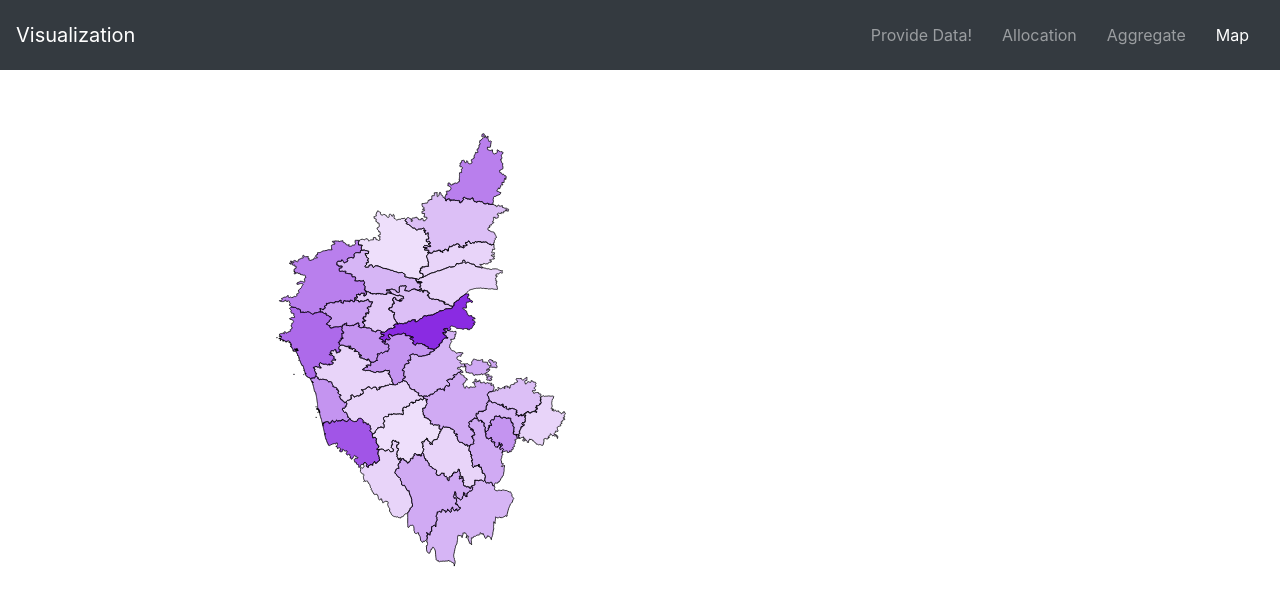
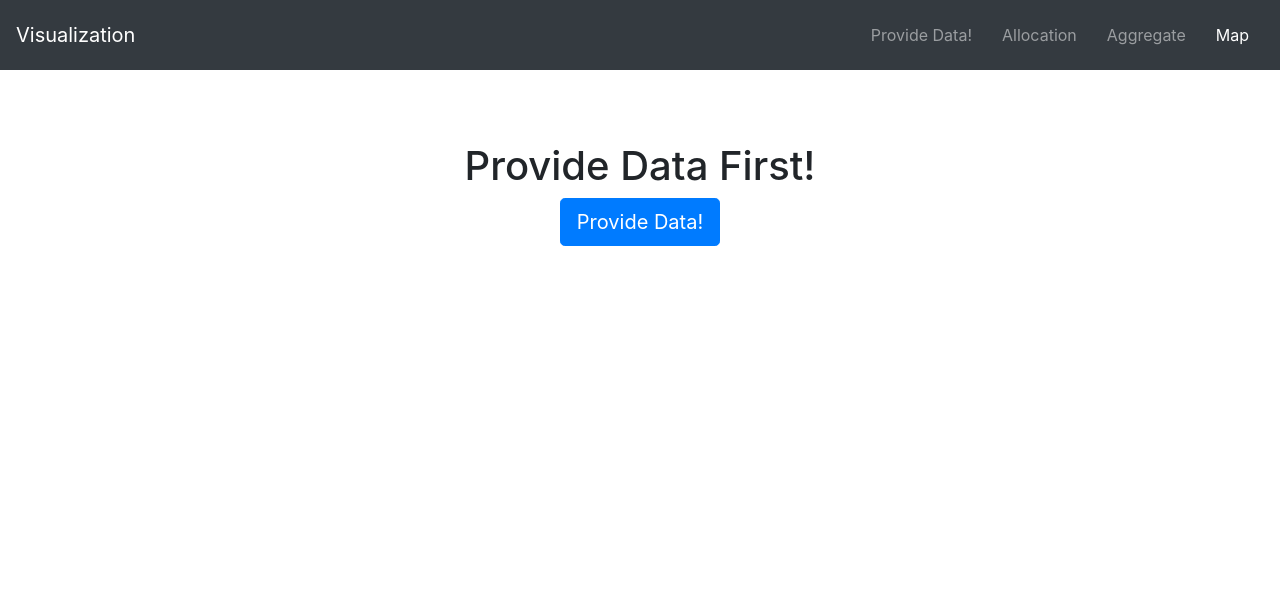
Before and after one commit to AailaMcQueen/hackathon2020, a React (Create React App) app in the folder client/: page /map in a window 1280 px wide. Shown: the top 604 px of the page. Built offline with nearby package versions, Linux system fonts and the light colour scheme.

Commit message:
warning fix

```diff
--- a/client/src/components/Map.js
+++ b/client/src/components/Map.js
@@ -11,15 +11,15 @@ class Map extends React.Component {
     }
     render(){
         const {currentState} = this.props;
-        // if(!currentState.isActive){
-        //     return(
-        //         <div className="container-fluid text-center justify-content-center">
-        //             &nbsp;&nbsp;&nbsp;&nbsp;&nbsp;
-        //             <h1>Provide Data First!</h1>
-        //             <button onClick={this.handleReset} className="btn btn-lg btn-primary">Provide Data!</button>
-        //         </div>
-        //     )
-        // }
+        if(!currentState.isActive){
+            return(
+                <div className="container-fluid text-center justify-content-center">
+                    &nbsp;&nbsp;&nbsp;&nbsp;&nbsp;
+                    <h1>Provide Data First!</h1>
+                    <button onClick={this.handleReset} className="btn btn-lg btn-primary">Provide Data!</button>
+                </div>
+            )
+        }
         return (
             <div>
                 <MapSupp ></MapSupp>
--- a/client/src/components/MapChart.js
+++ b/client/src/components/MapChart.js
@@ -40,7 +40,7 @@ const MapChart = ({ setTooltipContent }) => {
       <g className="districts">
         {
           geographies.map((d,i) => {
-            const cur = districtsData.find(s => s.district_id == i+1);
+            const cur = districtsData.find(s => parseInt(s.district_id) === parseInt(i+1));
             return (
               <path
                 key={ `path-${ i }` }
```
Also changed, not shown: 1 other file (tests, documents, lock files or other folders).
